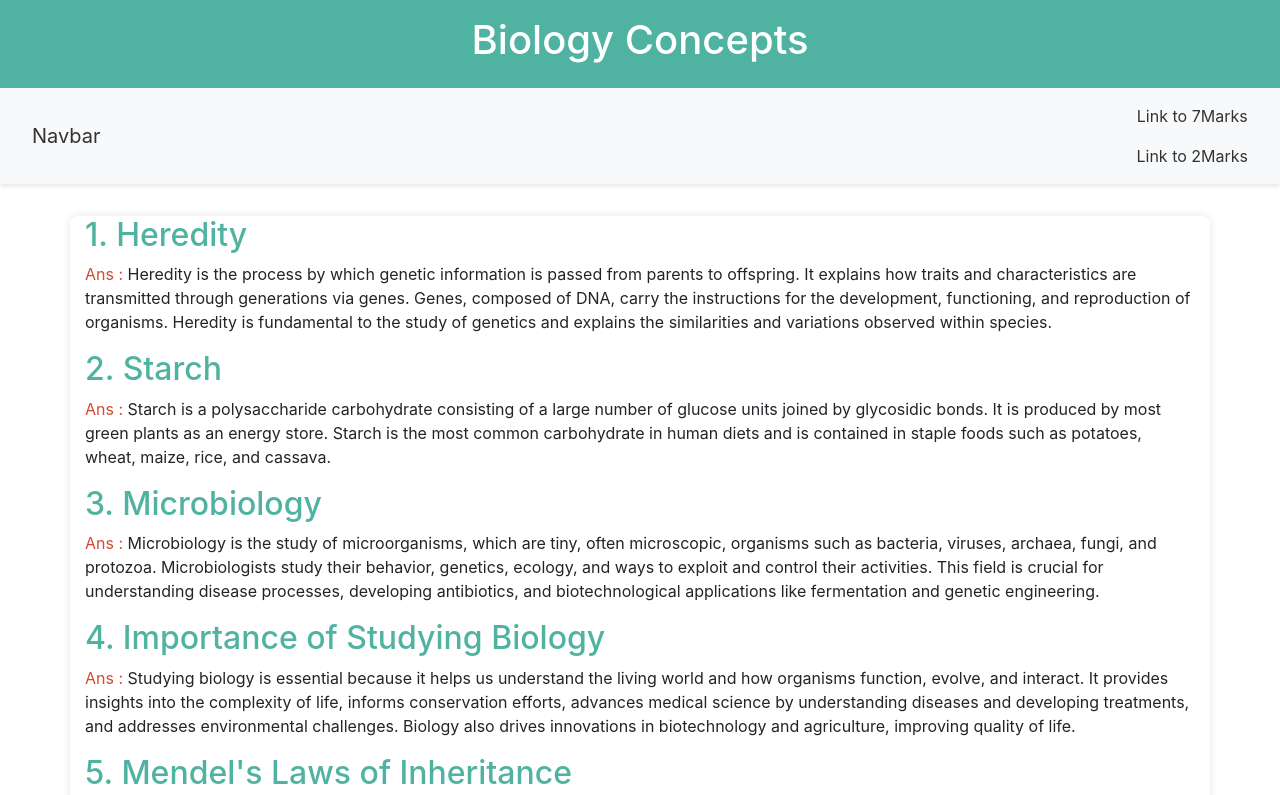
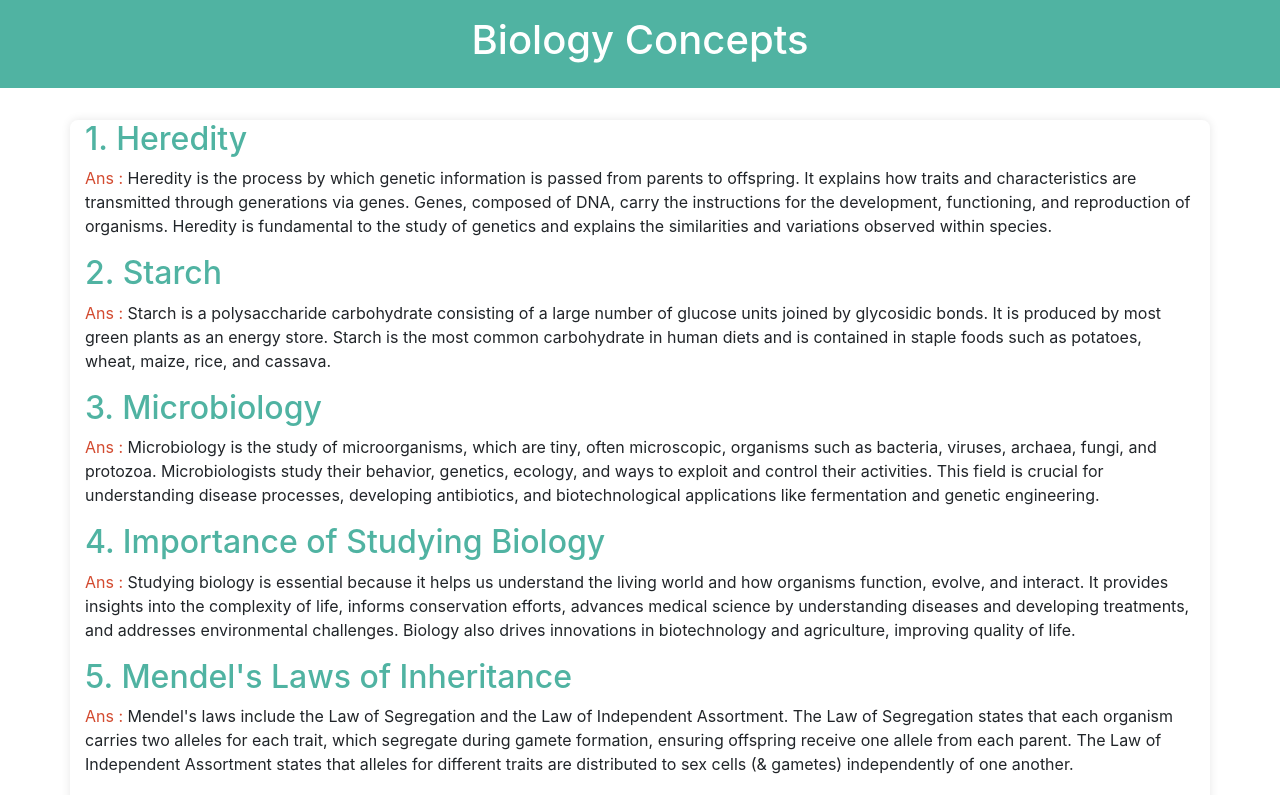
Before and after one commit to Aryan681/BIO-Quest, a plain HTML site: page index.html in a window 1280 px wide. Shown: the top 795 px of the page. Drawn offline with nearby package versions, Linux system fonts and the light colour scheme.

Commit message:
Update index.html

```diff
--- a/index.html
+++ b/index.html
@@ -93,17 +93,7 @@
     <header>
         <h1>Biology Concepts</h1>
     </header>
-  <nav class="navbar">
-  <a class="navbar-brand" href="#">Navbar</a>
-  <ul class="navbar-nav">
-    <li class="nav-item">
-      <a class="nav-link" href="#7Marks">Link to 7Marks</a>
-    </li>
-    <li class="nav-item">
-      <a class="nav-link" href="#2Marks">Link to 2Marks</a>
-    </li>
-  </ul>
-</nav>
+
     <div class="container">
 
         <div id="2Marks" class="section">
```
